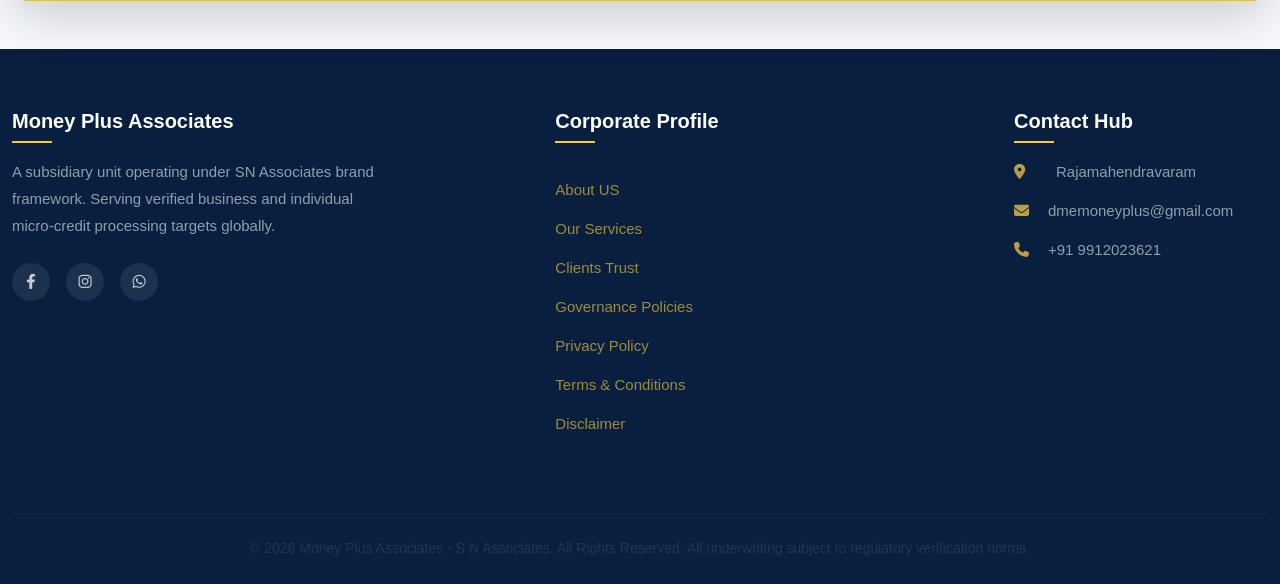
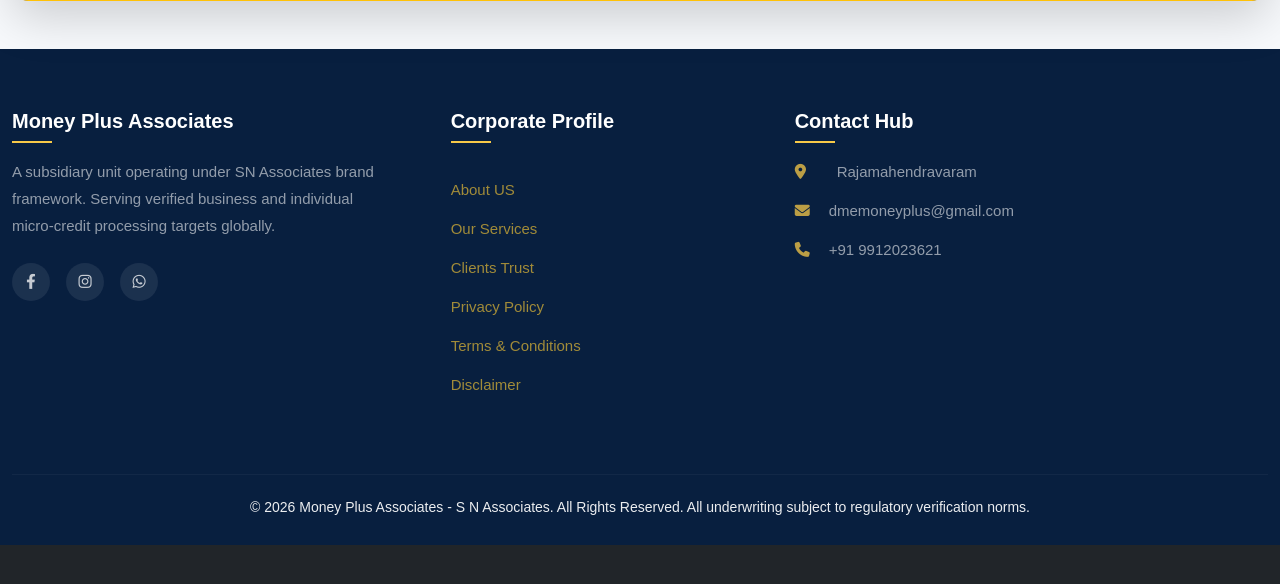
Before and after one commit to MoneyPlusAssociates/MoneyPlusAssociates, a Flask app: page /disclaimer in a window 1280 px wide. Shown: the part 759-1343 px from the top of the page. After the commit the page ends 1304 px from the top, so only its background shows below. Run offline with Flask 3, Linux system fonts and the light colour scheme.

Commit message:
Update disclaimer.html

```diff
--- a/templates/disclaimer.html
+++ b/templates/disclaimer.html
@@ -79,9 +79,9 @@
     </div>
 </section>
 
-   <footer class="footer-premium">
+ <footer class="footer-premium">
     <div class="container">
-        <div class="row g-5 justify-content-between mb-5">
+        <div class="row g-4 mb-5">
 
             <!-- Column 1 -->
             <div class="col-lg-4 col-md-6 pe-lg-5">
@@ -115,7 +115,6 @@
                     <li><a href="/history">About US</a></li>
                     <li><a href="/loans">Our Services</a></li>
                     <li><a href="/benefits">Clients Trust</a></li>
-                    <li><a href="#">Governance Policies</a></li>
                     <li><a href="/privacy-policy">Privacy Policy</a></li>
                     <li><a href="/terms-and-conditions">Terms & Conditions</a></li>
                     <li><a href="/disclaimer">Disclaimer</a></li>
@@ -151,13 +150,15 @@
 
         </div>
 
-        <hr class="opacity-25 bg-light">
+        <hr class="footer-divider">
 
-        <div class="text-center small opacity-75 pt-2">
-            &copy; 2026 Money Plus Associates - S N Associates. All Rights Reserved. All underwriting subject to regulatory verification norms.
+        <div class="footer-copyright">
+            &copy; 2026 Money Plus Associates - S N Associates.
+            All Rights Reserved. All underwriting subject to regulatory verification norms.
         </div>
     </div>
 </footer>
+    <script src="https://cdn.jsdelivr.net/npm/bootstrap@5.3.0/dist/js/bootstrap.bundle.min.js"></script>
 
 </body>
 </html>
```
